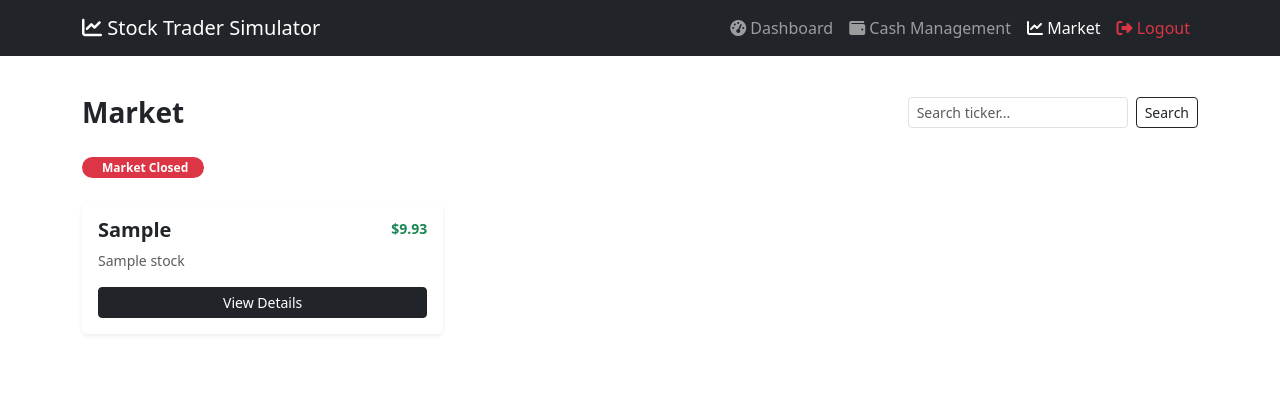
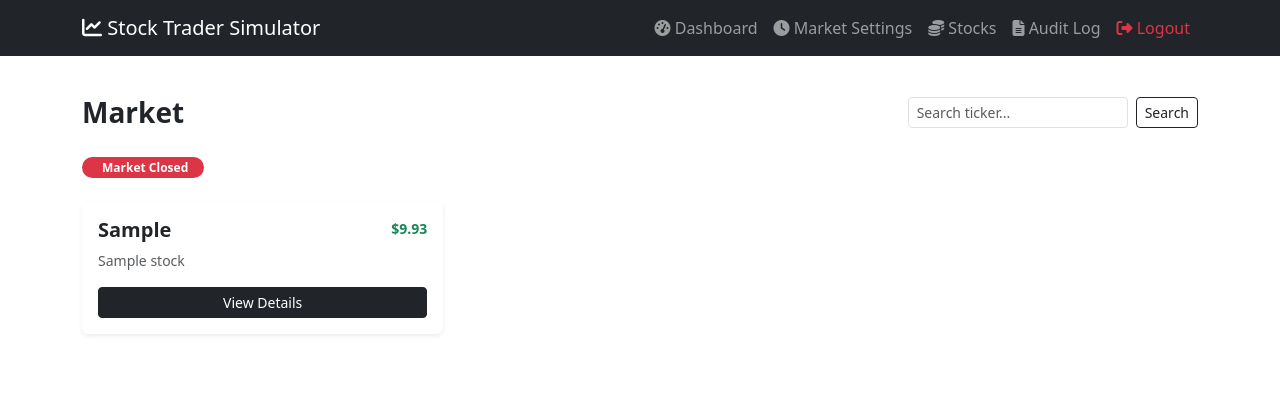
Before and after one commit to madelyn-wolf1/Group-Project, a Flask app: page /stocks in a window 1280 px wide. Shown: the top 420 px of the page. Run offline with Flask 3, Linux system fonts and the light colour scheme; the visitor is signed in with stand-in values (Sample User, id 1); data comes from the database, SQL or seed files in the repository; tables that the repository leaves empty hold one stand-in row (values such as "Sample post"); some libraries are stand-ins or nearby versions.

Commit message:
updates to base, audit_logs, admin_dashboard, and app.py
fixed nav bar to include administrator nav-items, and remove user nav items from the admin nav bar.

fixed index route to separate admin and user dashboards

added to audit_logs for log page. updated app.py to include audit events for add, edit, delete stock and market configuration

```diff
--- a/folder1/app.py
+++ b/folder1/app.py
@@ -282,7 +282,9 @@ def background_price_generator():
 @app.route('/')
 def index():
     if 'user_id' in session:
-        return redirect('/dashboard')
+        if session.get('is_admin'):
+            return redirect(url_for('admin_dashboard'))
+        return redirect(url_for('dashboard'))
     return redirect('/login')
 
 @app.route('/register', methods=['GET', 'POST'])
@@ -955,6 +957,7 @@ def admin_dashboard():
         holiday_count=holiday_count,
         recent_stocks=recent_stocks,
         recent_logs=recent_logs,
+        market_config=market_config,
         market_open=market_open
     )
 
@@ -985,6 +988,9 @@ def add_stock():
 
     db.session.add(stock)
     db.session.commit()
+
+    log_audit('STOCK_CREATED', session['user_id'], f"Added stock {stock.Ticker}")
+
     flash('Stock added successfully.', 'success')
     return redirect(url_for('admin_stocks'))
 
@@ -1004,6 +1010,9 @@ def edit_stock(stock_id):
         stock.ActiveStatus = bool(int(request.form['active_status']))
 
         db.session.commit()
+
+        log_audit('STOCK_UPDATED', session['user_id'], f"Updated stock {stock.Ticker}")
+
         flash('Stock updated successfully.', 'success')
         return redirect(url_for('admin_stocks'))
 
@@ -1018,6 +1027,8 @@ def delete_stock(stock_id):
     stock = Stock.query.get_or_404(stock_id)
     db.session.delete(stock)
     db.session.commit()
+
+    log_audit('STOCK_DELETED', session['user_id'], f"Deleted stock {stock.Ticker}")
 
     flash('Stock deleted successfully.', 'success')
     return redirect(url_for('admin_stocks'))
@@ -1068,11 +1079,23 @@ def admin_market_config():
             db.session.add(market_config)
 
         db.session.commit()
+
+        log_audit('MARKET_CONFIG_UPDATED', session['user_id'], "Market settings updated")
+
         flash('Market configuration updated successfully.', 'success')
         return redirect(url_for('admin_dashboard'))
 
     return render_template('admin/market_config.html', market_config=market_config)
 
+@app.route('/admin/audit-logs')
+def admin_audit_logs():
+    if not session.get('user_id') or not session.get('is_admin'):
+        flash('Access denied.', 'danger')
+        return redirect(url_for('login'))
+
+    logs = AuditLog.query.order_by(AuditLog.EventTime.desc()).all()
+
+    return render_template('admin/audit_logs.html', logs=logs)
 
 if __name__ == '__main__':
     app.run(debug=True)
--- a/folder1/templates/base.html
+++ b/folder1/templates/base.html
@@ -1,5 +1,6 @@
 <!DOCTYPE html>
 <html lang="en">
+
 <head>
     <meta charset="UTF-8">
     <meta name="viewport" content="width=device-width, initial-scale=1.0">
@@ -10,6 +11,7 @@
     <link rel="stylesheet" href="https://cdnjs.cloudflare.com/ajax/libs/font-awesome/6.4.0/css/all.min.css">
     <link rel="stylesheet" href="{{ url_for('static', filename='css/style.css') }}">
 </head>
+
 <body>
     <!-- Navigation Bar -->
     <nav class="navbar navbar-expand-lg navbar-dark bg-dark">
@@ -22,28 +24,75 @@
             </button>
             <div class="collapse navbar-collapse" id="navbarNav">
                 <ul class="navbar-nav ms-auto">
-                    {% if session.user_id %}
+
+                    {% if session.get('user_id') %}
+
+                    {% if session.get('is_admin') %}
+                    <!-- ADMIN NAV -->
+
+                    <li class="nav-item">
+                        <a class="nav-link" href="{{ url_for('admin_dashboard') }}">
+                            <i class="fas fa-tachometer-alt"></i> Dashboard
+                        </a>
+                    </li>
+
+                    <li class="nav-item">
+                        <a class="nav-link" href="{{ url_for('admin_market_config') }}">
+                            <i class="fas fa-clock"></i> Market Settings
+                        </a>
+                    </li>
+
+                    <li class="nav-item">
+                        <a class="nav-link" href="{{ url_for('admin_stocks') }}">
+                            <i class="fas fa-coins"></i> Stocks
+                        </a>
+                    </li>
+
+                    <li class="nav-item">
+                        <a class="nav-link" href="{{ url_for('admin_audit_logs') }}">
+                            <i class="fas fa-file-alt"></i> Audit Log
+                        </a>
+                    </li>
+
+                    <li class="nav-item">
+                        <a class="nav-link text-danger" href="{{ url_for('logout') }}">
+                            <i class="fas fa-sign-out-alt"></i> Logout
+                        </a>
+                    </li>
+
+                    {% else %}
+
+                    <!-- USER NAV -->
+
                     <li class="nav-item">
                         <a class="nav-link" href="{{ url_for('dashboard') }}">
                             <i class="fas fa-tachometer-alt"></i> Dashboard
                         </a>
                     </li>
+
                     <li class="nav-item">
                         <a class="nav-link" href="{{ url_for('cash_management') }}">
                             <i class="fas fa-wallet"></i> Cash Management
                         </a>
                     </li>
+
                     <li class="nav-item">
                         <a class="nav-link" href="{{ url_for('stocks') }}">
                             <i class="fas fa-chart-line"></i> Market
                         </a>
                     </li>
+
                     <li class="nav-item">
                         <a class="nav-link text-danger" href="{{ url_for('logout') }}">
                             <i class="fas fa-sign-out-alt"></i> Logout
                         </a>
                     </li>
+
+                    {% endif %}
+
                     {% else %}
+                    <!-- NOT LOGGED IN -->
+
                     <li class="nav-item">
                         <a class="nav-link" href="{{ url_for('login') }}">
                             <i class="fas fa-sign-in-alt"></i> Login
@@ -55,6 +104,7 @@
                         </a>
                     </li>
                     {% endif %}
+
                 </ul>
             </div>
         </div>
@@ -65,7 +115,8 @@
         {% with messages = get_flashed_messages(with_categories=true) %}
         {% if messages %}
         {% for category, message in messages %}
-                    <div class="alert alert-{{ category if category != 'message' else 'info' }} alert-dismissible fade show" role="alert">
+        <div class="alert alert-{{ category if category != 'message' else 'info' }} alert-dismissible fade show"
+            role="alert">
             {{ message }}
             <button type="button" class="btn-close" data-bs-dismiss="alert"></button>
         </div>
@@ -98,4 +149,5 @@
     <!-- Custom JS -->
     <script src="{{ url_for('static', filename='js/script.js') }}"></script>
 </body>
+
 </html>
```
Also changed, not shown: folder1/templates/admin/admin_dashboard.html (+1 -41 lines), folder1/templates/admin/audit_logs.html (added, +61 -0 lines), folder1/templates/admin/audit_log.html (deleted). Lines whose indentation alone changed are shown as unchanged.
